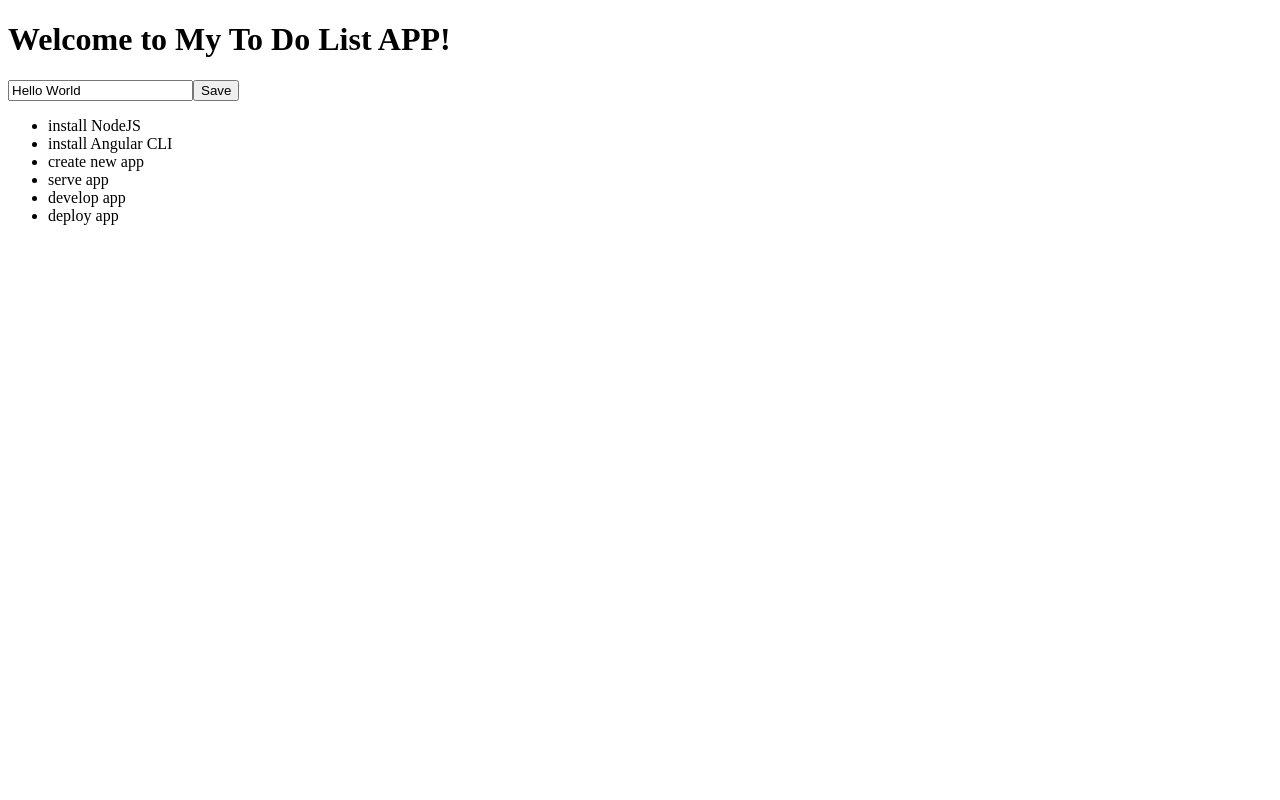
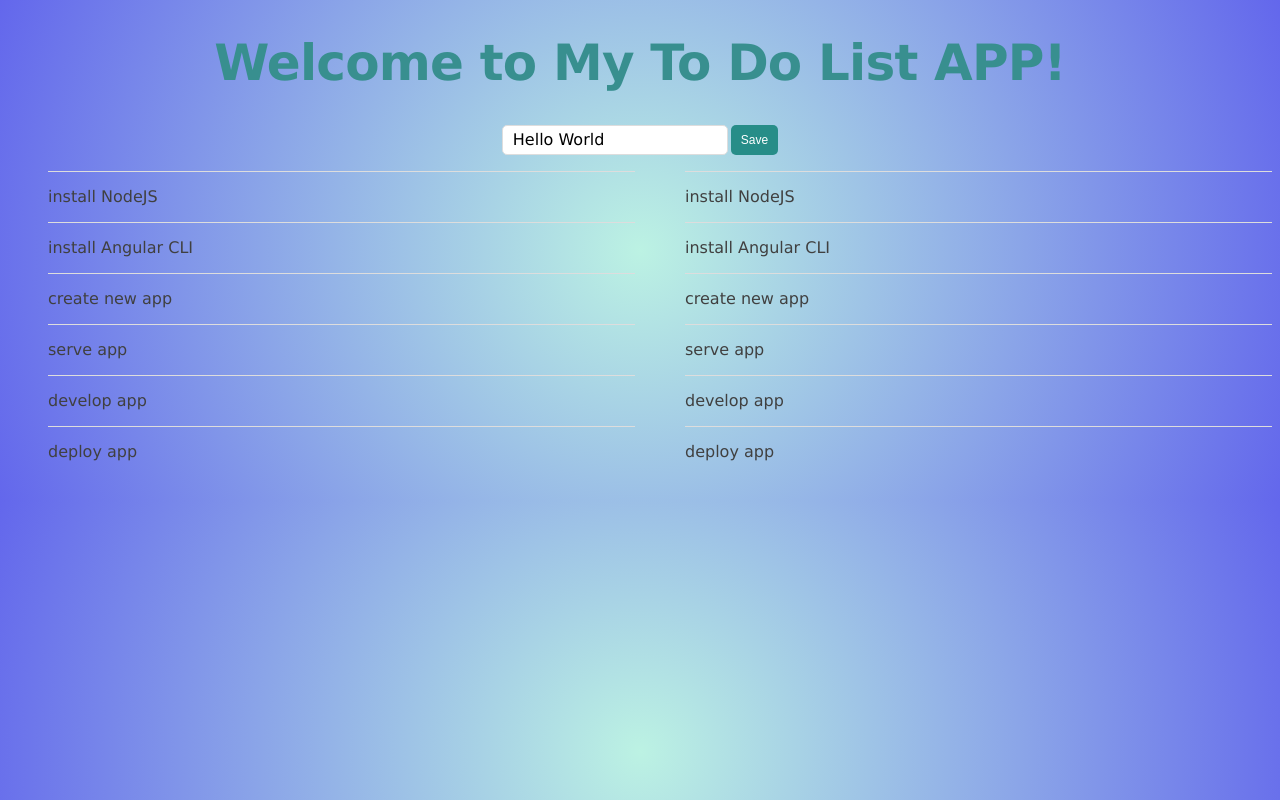
Before and after one commit to ESP420/angular-17-todo-list, an Angular app: page / in a window 1280 px wide. Built offline with nearby package versions, Linux system fonts and the light colour scheme.

Commit message:
somo styling for the view

```diff
--- a/src/app/app.component.ts
+++ b/src/app/app.component.ts
@@ -7,9 +7,12 @@ import { ListManagerComponent } from './shared/list-manager/list-manager.compone
   standalone: true,
   imports: [ListManagerComponent],
   template: `
-  <h1>
+  <div class="app-title">
+  <h1 >
     Welcome to {{ title }}!
   </h1>
+
+  </div>
   <app-list-manager></app-list-manager>`,
   styleUrl: './app.component.scss'
 })
--- a/src/app/shared/input-button-unit/input-button-unit.component.scss
+++ b/src/app/shared/input-button-unit/input-button-unit.component.scss
@@ -0,0 +1,9 @@
+.todo-input {
+    padding: 4px 10px 4px;
+    font-size: 16px;
+    font-family: 'Lucida Grande', Verdana, sans-serif;
+    line-height: 20px;
+    border: solid 1px #dddddd;
+    border-radius: 5px;
+    flex-grow: 1;
+  }
--- a/src/app/shared/input-button-unit/input-button-unit.component.ts
+++ b/src/app/shared/input-button-unit/input-button-unit.component.ts
@@ -8,11 +8,11 @@ import { ChangeDetectionStrategy, Component, EventEmitter, OnInit, Output } from
     CommonModule,
   ],
   template: `
-    <input #inputElementRef
+    <input #inputElementRef class="todo-input"
          [value]="title"
          (keyup.enter)="submitValue(getInputValue($event))">
 
-  <button (click)="submitValue(inputElementRef.value)">
+  <button class="btn" (click)="submitValue(inputElementRef.value)">
   Save
 </button>
   `,
--- /dev/null
+++ b/src/app/shared/list-manager/list-manager.component.html
@@ -0,0 +1,26 @@
+<div class="container-todo">
+    <app-input-button-unit (submit)="addItem($event)"></app-input-button-unit>
+    <div class="grid-list">
+        <div>
+            <ul>
+                <li *ngFor="let todoItem of todoList">
+                    <app-todo-item [item]="todoItem"></app-todo-item>
+                </li>
+
+            </ul>
+        </div>
+        <div>
+            <ul>
+                @for (item of todoList; track $index) {
+                <li>
+                    <app-todo-item [item]="item" />
+                </li>
+                }
+                @empty {
+                <li>empty records</li>
+                }
+
+            </ul>
+        </div>
+    </div>
+</div>
--- a/src/app/shared/list-manager/list-manager.component.scss
+++ b/src/app/shared/list-manager/list-manager.component.scss
@@ -0,0 +1,5 @@
+.grid-list{
+    display: grid;
+    grid-template-columns: repeat(2, 1fr);
+  gap: 10px;
+}
--- a/src/app/shared/list-manager/list-manager.component.ts
+++ b/src/app/shared/list-manager/list-manager.component.ts
@@ -9,15 +9,7 @@ import { TodoItemComponent } from '../todo-item/todo-item.component';
   selector: 'app-list-manager',
   standalone: true,
   imports: [CommonModule, RouterOutlet, InputButtonUnitComponent, TodoItemComponent],
-  template: `
-    <app-input-button-unit (submit)="addItem($event)"></app-input-button-unit>
-
-    <ul>
-      <li *ngFor="let todoItem of todoList">
-        <app-todo-item [item]="todoItem"></app-todo-item>
-      </li>
-    </ul>
-  `,
+  templateUrl: './list-manager.component.html',
   styleUrls: ['./list-manager.component.scss']
 })
 export class ListManagerComponent implements OnInit {
--- a/src/app/shared/todo-item/todo-item.component.scss
+++ b/src/app/shared/todo-item/todo-item.component.scss
@@ -0,0 +1,18 @@
+.todo-item {
+    padding: 10px 0;
+    border-top: solid 1px #ddd;
+    min-height: 30px;
+    line-height: 30px;
+    display: flex;
+    justify-content: space-between;
+  }
+
+  .todo-checkbox {
+    flex-shrink: 0;
+    margin: auto 1ex auto 0;
+  }
+
+  .todo-title {
+    flex-grow: 1;
+    padding-left: 11px;
+  }
--- a/src/app/shared/todo-item/todo-item.component.ts
+++ b/src/app/shared/todo-item/todo-item.component.ts
@@ -5,7 +5,9 @@ import { TodoItem } from '../../interfaces/todo-item';
   selector: 'app-todo-item',
   standalone: true,
   template: `
-    {{ item.title }}
+    <div class="todo-item">
+  {{ item.title }}
+</div>
   `,
   styleUrls: ['./todo-item.component.scss']
 })
--- a/src/styles.scss
+++ b/src/styles.scss
@@ -1 +1,48 @@
 /* You can add global styles to this file, and also import other style files */
+
+body {
+    background: rgb(188,242,227);
+background: radial-gradient(circle, rgba(188,242,227,1) 0%, rgba(99,103,236,1) 100%);
+    font-size: 16px;
+    color: #404040;
+    font-family: 'Lucida Grande', Verdana, sans-serif;
+  }
+.container-todo{
+    text-align: center;
+
+}
+ol, ul {
+    list-style: none;
+  }
+  .btn {
+    background: rgb(39, 141, 136);
+    color: #fff;
+    padding: 3px 10px;
+    margin: 0 0 0 3px;
+    border: none;
+    border-radius: 5px;
+    font-size: 12px;
+    line-height: 24px;
+    cursor: pointer;
+    vertical-align: bottom;
+  }
+
+  .btn:hover {
+    background:lightseagreen;
+  }
+
+  .btn-red {
+    background: red;
+  }
+
+  .btn-red:hover {
+    background: darkred;
+  }
+
+  .app-title {
+    font-size: 25px;
+    color: rgb(56, 143, 143);
+    font-weight: bold;
+    text-align: center;
+    letter-spacing: -0.8px;
+  }
```
